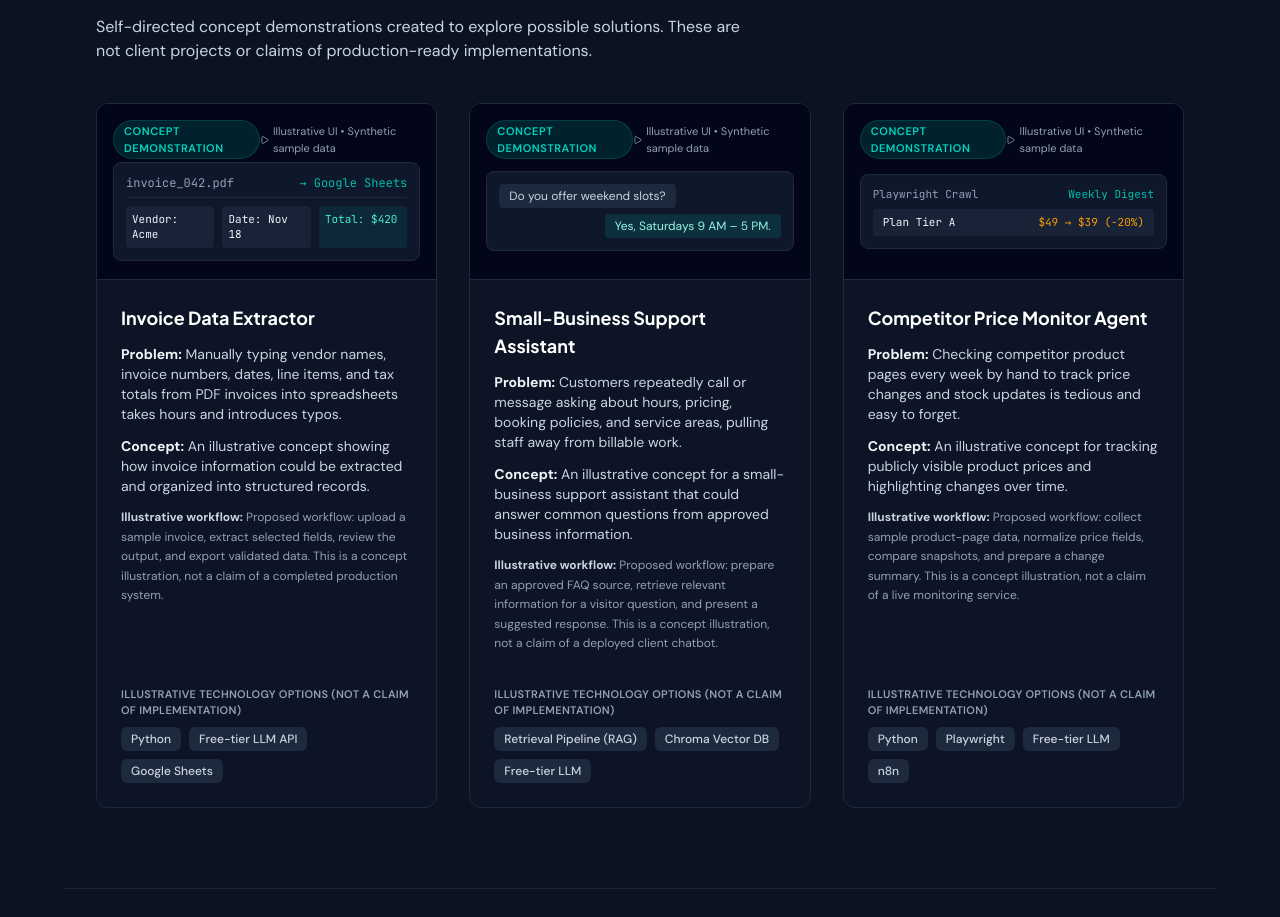
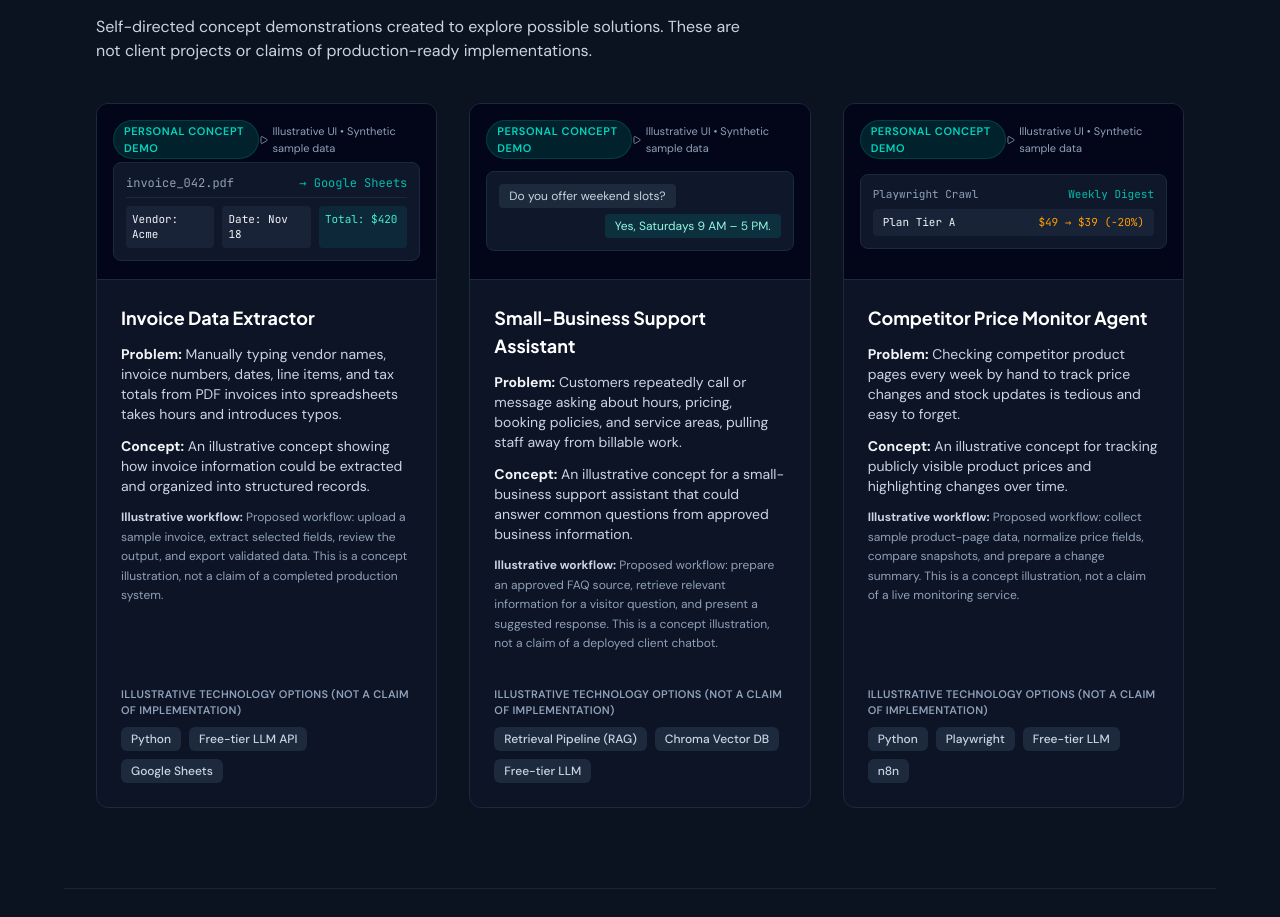
Before and after one commit to subhajitpal86-debug/Freelancing-Portfolio, a React (Vite) app: page / in a window 1280 px wide. Shown: the part 2886-3803 px from the top of the page. Built offline with nearby package versions, Linux system fonts and the light colour scheme.

Commit message:
Explicitly label all sample projects as personal concept demos

```diff
--- a/src/App.tsx
+++ b/src/App.tsx
@@ -566,7 +566,7 @@ export function App() {
                   <div className="h-44 bg-slate-100 dark:bg-slate-950 border-b border-slate-200 dark:border-slate-800 p-4 flex flex-col justify-between relative">
                     <div className="flex items-center justify-between">
                       <span className="inline-flex items-center gap-1.5 text-[11px] font-semibold uppercase tracking-wider px-2.5 py-0.5 rounded-full bg-teal-500/15 text-teal-700 dark:text-teal-400 border border-teal-500/20">
-                        Concept Demonstration
+                        Personal Concept Demo
                       </span>
                       <span className="text-[11px] text-slate-400 flex items-center gap-1">
                         <Play className="w-3 h-3" /> Illustrative UI • Synthetic sample data
```
